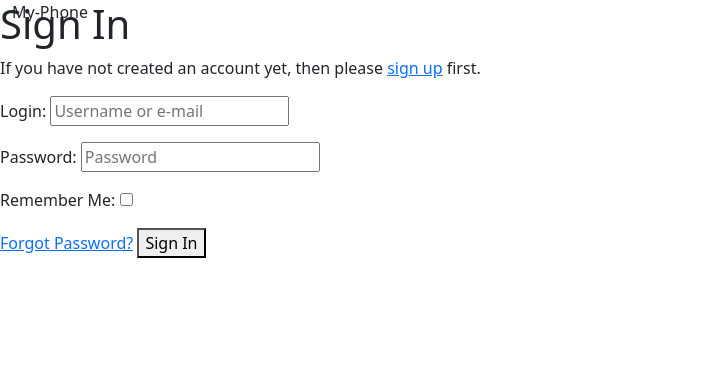
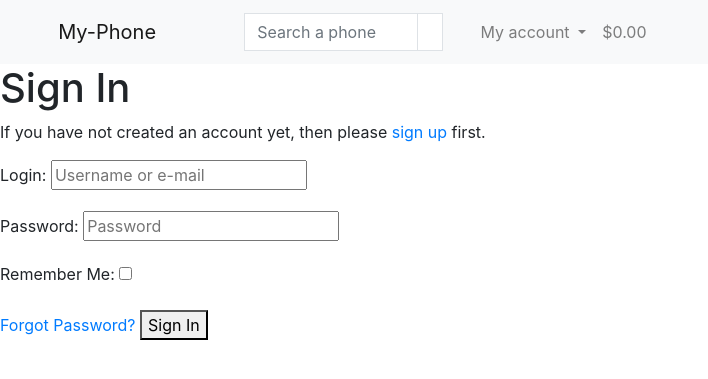
Before and after one commit to Deepak9912/My-Phone, a Django app: page /accounts/login/ in a window 1280 px wide. Shown: the top 379 px of the page, without its empty margins (0-708 px from the left). Run offline with Django 3.2, Linux system fonts and the light colour scheme; some libraries are stand-ins or nearby versions.

Commit message:
add navbar in the base.html in the main template

```diff
--- a/templates/base.html
+++ b/templates/base.html
@@ -2,10 +2,11 @@
 
 <!doctype html>
 <html lang="en">
+
 <head>
 
   {% block meta %}
-    <meta http-equiv="X-UA-Compatible" content="ie=edge" >
+  <meta http-equiv="X-UA-Compatible" content="ie=edge">
   <meta charset="utf-8">
   <meta name="viewport" content="width=device-width, initial-scale=1">
   {% endblock %}
@@ -14,16 +15,23 @@
   {% endblock %}
 
   {% block corecss %}
-    <link href="https://cdn.jsdelivr.net/npm/bootstrap@5.2.0/dist/css/bootstrap.min.css" rel="stylesheet" integrity="sha384-gH2yIJqKdNHPEq0n4Mqa/HGKIhSkIHeL5AyhkYV8i59U5AR6csBvApHHNl/vI1Bx" crossorigin="anonymous">
+  <link rel="stylesheet" href="https://cdn.jsdelivr.net/npm/bootstrap@4.0.0/dist/css/bootstrap.min.css"
+    integrity="sha384-Gn5384xqQ1aoWXA+058RXPxPg6fy4IWvTNh0E263XmFcJlSAwiGgFAW/dAiS6JXm" crossorigin="anonymous">
   {% endblock %}
 
   {% block extra_css %}
   {% endblock %}
 
   {% block corejs %}
-    <script src="https://cdn.jsdelivr.net/npm/bootstrap@5.2.0/dist/js/bootstrap.bundle.min.js" integrity="sha384-A3rJD856KowSb7dwlZdYEkO39Gagi7vIsF0jrRAoQmDKKtQBHUuLZ9AsSv4jD4Xa" crossorigin="anonymous"></script>
-    <script src="https://cdn.jsdelivr.net/npm/@popperjs/core@2.11.5/dist/umd/popper.min.js" integrity="sha384-Xe+8cL9oJa6tN/veChSP7q+mnSPaj5Bcu9mPX5F5xIGE0DVittaqT5lorf0EI7Vk" crossorigin="anonymous"></script>
-    <script src="https://cdn.jsdelivr.net/npm/bootstrap@5.2.0/dist/js/bootstrap.min.js" integrity="sha384-ODmDIVzN+pFdexxHEHFBQH3/9/vQ9uori45z4JjnFsRydbmQbmL5t1tQ0culUzyK" crossorigin="anonymous"></script>
+  <script src="https://cdn.jsdelivr.net/npm/bootstrap@5.2.0/dist/js/bootstrap.bundle.min.js"
+    integrity="sha384-A3rJD856KowSb7dwlZdYEkO39Gagi7vIsF0jrRAoQmDKKtQBHUuLZ9AsSv4jD4Xa" crossorigin="anonymous">
+  </script>
+  <script src="https://cdn.jsdelivr.net/npm/@popperjs/core@2.11.5/dist/umd/popper.min.js"
+    integrity="sha384-Xe+8cL9oJa6tN/veChSP7q+mnSPaj5Bcu9mPX5F5xIGE0DVittaqT5lorf0EI7Vk" crossorigin="anonymous">
+  </script>
+  <script src="https://cdn.jsdelivr.net/npm/bootstrap@5.2.0/dist/js/bootstrap.min.js"
+    integrity="sha384-ODmDIVzN+pFdexxHEHFBQH3/9/vQ9uori45z4JjnFsRydbmQbmL5t1tQ0culUzyK" crossorigin="anonymous">
+  </script>
   {% endblock %}
 
   {% block extra_js %}
@@ -31,8 +39,78 @@
 
   <title>My Phone{% block extra_title %}{% endblock %}</title>
 </head>
+
 <body>
-    <header class="container-fluid fixed-top">My-Phone</header>
+  <!--navbar-->
+  <nav class="navbar navbar-expand-lg navbar-light bg-light">
+    <div class="row">
+      <div class="col-12 col-lg-4 my-auto text-center py-1">
+        <a class="navbar-brand" href="{% url 'home' %}">My-Phone</a>
+        <button class="navbar-toggler" type="button" data-toggle="collapse" data-target="#navbarNavDropdown"
+          aria-controls="navbarNavDropdown" aria-expanded="false" aria-label="Toggle navigation">
+          <span class="navbar-toggler-icon"></span>
+        </button>
+      </div>
+      <!--search bar-->
+      <div class="col-12 col-lg-4 my-auto py-1">
+        <form method="GET" action="">
+          <div class="input-group w-100">
+            <input class="form-control border border-black rounded-0" type="text" name="query"
+              placeholder="Search a phone">
+            <div class="input-group-append">
+              <button class="form-control btn btn-black border border-black rounded-0" type="submit">
+                <span class="icon">
+                  <i class="fas fa-search"></i>
+                </span>
+              </button>
+            </div>
+          </div>
+        </form>
+      </div>
+      <!--my account section-->
+      <div class="col-12 col-lg-4 my-auto py-1">
+        <div class="collapse navbar-collapse" id="navbarNavDropdown">
+          <ul class="navbar-nav">
+            <li class="nav-item dropdown">
+              <a class="nav-link dropdown-toggle" href="#" id="navbarDropdownMenuLink" data-toggle="dropdown"
+                aria-haspopup="true" aria-expanded="false">
+                My account
+              </a>
+              <div class="dropdown-menu border-0" aria-labelledby="account-options">
+                {% if request.user.is_authenticated %}
+                {% if request.user.is_superuser %}
+                <a class="dropdown-item" href="#">Account Management</a>
+                {% else %}
+                <a class="dropdown-item" href="#">My Profile</a>
+                <a class="dropdown-item" href="{% url 'account_logout' %}">Logout</a>
+                {% endif %}
+                {% else %}
+                <a class="dropdown-item" href="{% url 'account_signup' %}">Register</a>
+                <a class="dropdown-item" href="{% url 'account_login' %}">Login</a>
+                {% endif %}
+              </div>
+            </li>
+            <li class="nav-item">
+              <a href="" class="{% if grand_total %}text-info font-weight-bold{% else %}text-black{% endif %} nav-link">
+                <div class="text-center">
+                  <div><i class="fas fa-shopping-bag fa-lg"></i></div>
+                  <p class="my-0">
+                    {% if grand_total %}
+                      ${{ grand_total|floatformat:2 }}
+                    {% else %}
+                      $0.00
+                    {% endif %}
+                  </p>
+                </div>
+              </a>
+            </li>
+          </ul>
+        </div>
+      </div>
+    </div>
+  </nav>
+  <!--navbar ends-->
+
 
   {% if messages %}
   <div class="message-container"></div>
@@ -48,4 +126,5 @@
   {% endblock %}
 
 </body>
+
 </html>
```
Lines whose indentation alone changed are shown as unchanged.
